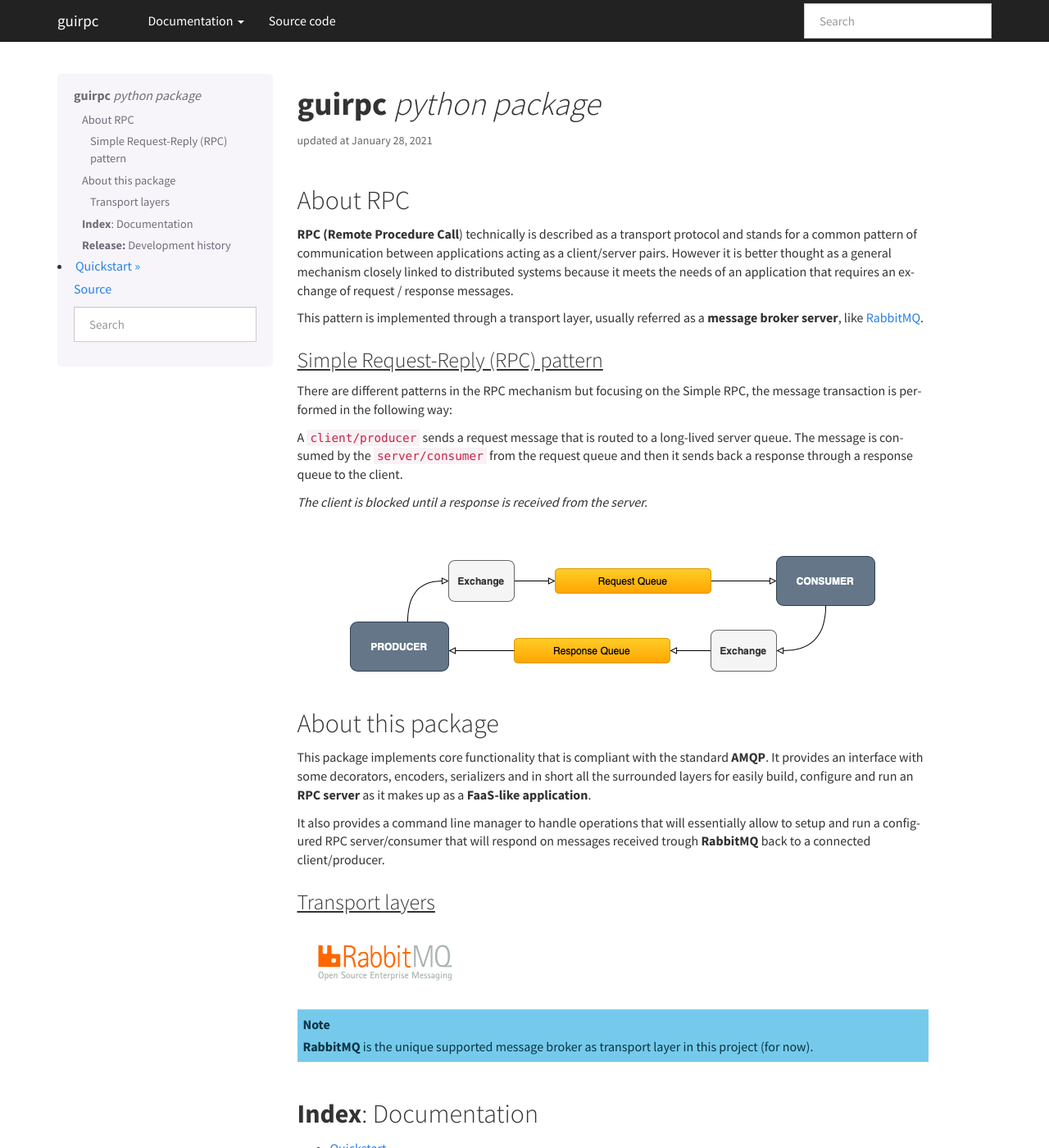
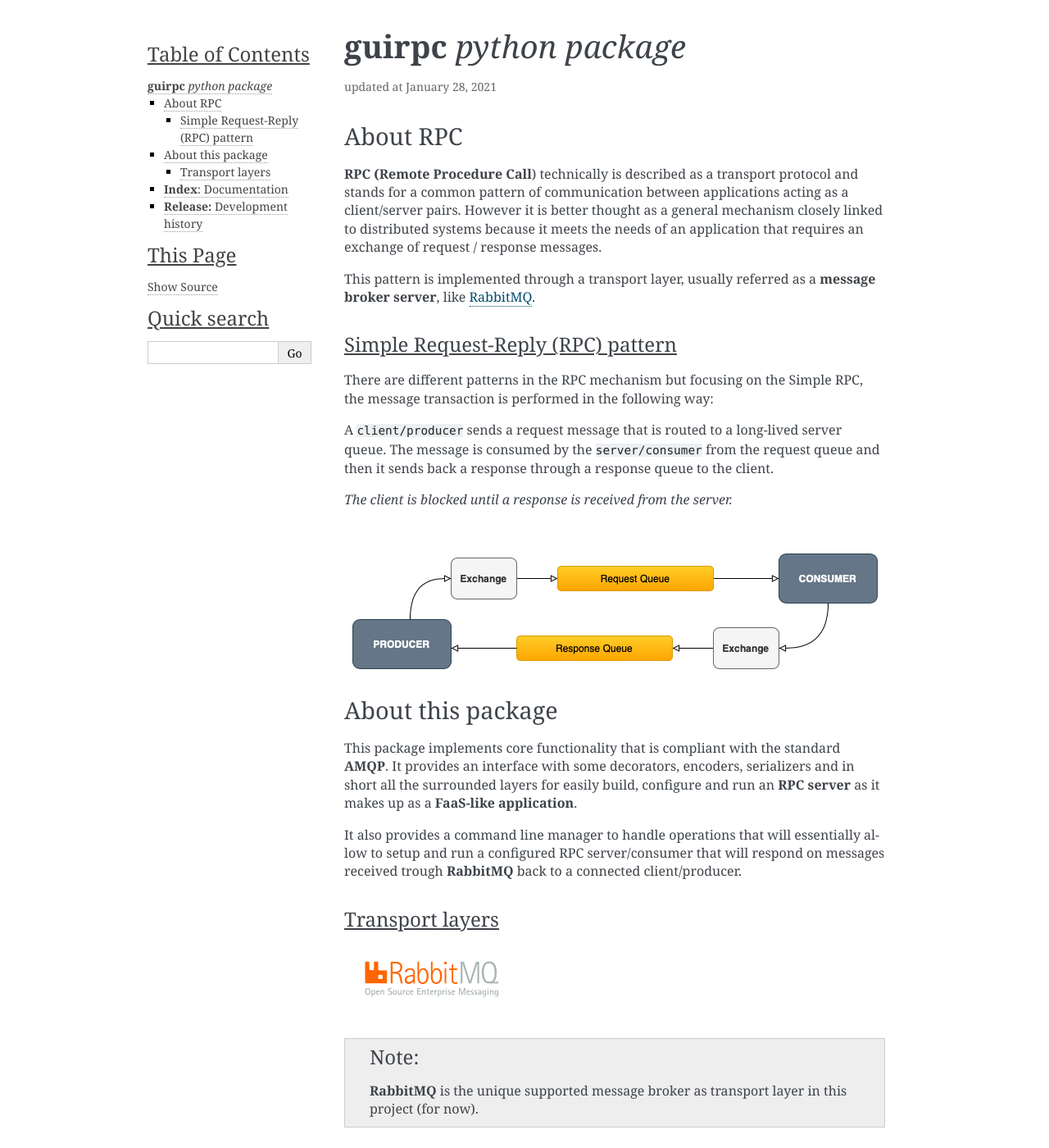
Before and after one commit to guiloga/guirpc, a Sphinx documentation site: the page built from docs/source/index.rst, in a window 1280 px wide and 1400 px high. Shown: the whole window at 82% size. Built offline with Sphinx 7.4.7, drawn with Linux system fonts in a browser that asks for light colours; some of the changed text lies outside the part shown.

Commit message:
Updated docs/source/conf.py

```diff
--- a/docs/source/conf.py
+++ b/docs/source/conf.py
@@ -14,7 +14,6 @@
 # import sys
 # sys.path.insert(0, os.path.abspath('.'))
 
-import sphinx_bootstrap_theme
 
 # -- Project information -----------------------------------------------------
 
@@ -24,6 +23,7 @@
 
 # The full version, including alpha/beta/rc tags
 release = '0.0.1'
+
 
 # -- General configuration ---------------------------------------------------
 
@@ -41,92 +41,15 @@
 # This pattern also affects html_static_path and html_extra_path.
 exclude_patterns = []
 
+
 # -- Options for HTML output -------------------------------------------------
 
 # The theme to use for HTML and HTML Help pages.  See the documentation for
 # a list of builtin themes.
 #
-html_theme = 'bootstrap'
-html_theme_path = sphinx_bootstrap_theme.get_html_theme_path()
-
-# (Optional) Logo. Should be small enough to fit the navbar (ideally 24x24).
-# Path should be relative to the ``_static`` files directory.
-html_logo = "_static/img/logo.png"
-
-# Theme options are theme-specific and customize the look and feel of a
-# theme further.
-html_theme_options = {
-    # Navigation bar title. (Default: ``project`` value)
-    'navbar_title': "guirpc",
-
-    # Tab name for entire site. (Default: "Site")
-    'navbar_site_name': "Documentation",
-
-    # A list of tuples containing pages or urls to link to.
-    # Valid tuples should be in the following forms:
-    #    (name, page)                 # a link to a page
-    #    (name, "/aa/bb", 1)          # a link to an arbitrary relative url
-    #    (name, "http://example.com", True) # arbitrary absolute url
-    # Note the "1" or "True" value above as the third argument to indicate
-    # an arbitrary url.
-    'navbar_links': [
-        ("Source code", "https://github.com/guiloga/guirpc", True),
-    ],
-
-    # Render the next and previous page links in navbar. (Default: true)
-    'navbar_sidebarrel': False,
-
-    # Render the current pages TOC in the navbar. (Default: true)
-    'navbar_pagenav': False,
-
-    # Tab name for the current pages TOC. (Default: "Page")
-    # 'navbar_pagenav_name': "Documentation",
-
-    # Global TOC depth for "site" navbar tab. (Default: 1)
-    # Switching to -1 shows all levels.
-    'globaltoc_depth': 2,
-
-    # Include hidden TOCs in Site navbar?
-    #
-    # Note: If this is "false", you cannot have mixed ``:hidden:`` and
-    # non-hidden ``toctree`` directives in the same page, or else the build
-    # will break.
-    #
-    # Values: "true" (default) or "false"
-    'globaltoc_includehidden': "true",
-
-    # HTML navbar class (Default: "navbar") to attach to <div> element.
-    # For black navbar, do "navbar navbar-inverse"
-    'navbar_class': "navbar",
-
-    # Fix navigation bar to top of page?
-    # Values: "true" (default) or "false"
-    'navbar_fixed_top': "true",
-
-    # Location of link to source.
-    # Options are "nav" (default), "footer" or anything else to exclude.
-    'source_link_position': "footer",
-
-    # Bootswatch (http://bootswatch.com/) theme.
-    #
-    # Options are nothing (default) or the name of a valid theme
-    # such as "cosmo" or "sandstone".
-    #
-    # The set of valid themes depend on the version of Bootstrap
-    # that's used (the next config option).
-    #
-    # Currently, the supported themes are:
-    # - Bootstrap 2: https://bootswatch.com/2
-    # - Bootstrap 3: https://bootswatch.com/3
-    'bootswatch_theme': "cosmo",
-
-    # Choose Bootstrap version.
-    # Values: "3" (default) or "2" (in quotes)
-    'bootstrap_version': "3",
-}
+html_theme = 'alabaster'
 
 # Add any paths that contain custom static files (such as style sheets) here,
 # relative to this directory. They are copied after the builtin static files,
 # so a file named "default.css" will overwrite the builtin "default.css".
 html_static_path = ['_static']
-html_css_files = ['custom.css', ]
```
Also changed, not shown: 1 other file.
